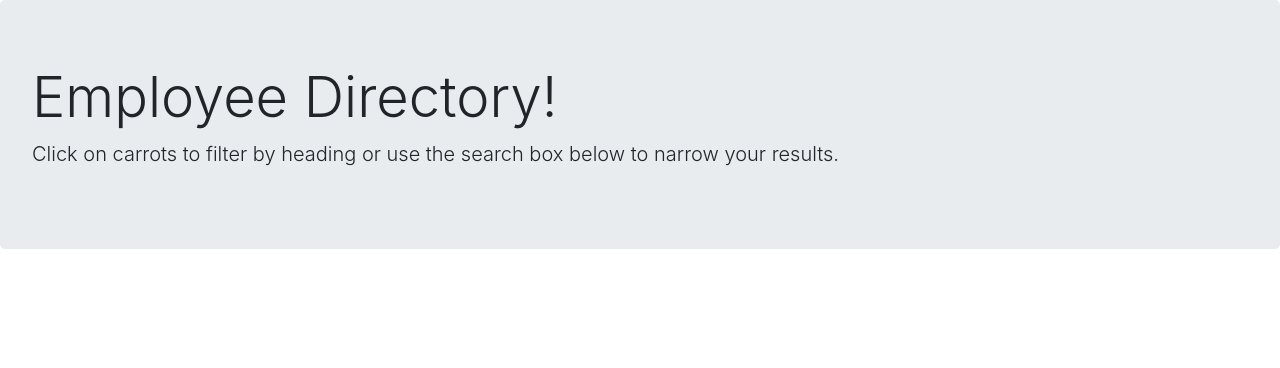
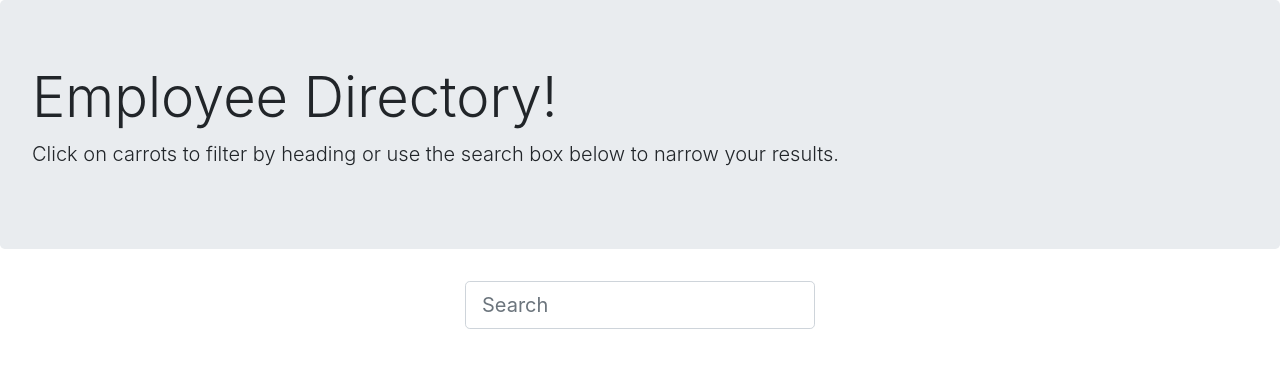
Before and after one commit to thedanitor/directory, a React (Create React App) app: page / in a window 1280 px wide. Shown: the top 368 px of the page. Built offline with nearby package versions, Linux system fonts and the light colour scheme.

Commit message:
Added Wrapper, SearchBar components

```diff
--- a/src/App.js
+++ b/src/App.js
@@ -1,10 +1,15 @@
-import React from 'react';
-import './App.css';
-import Jumbotron from "./components/Jumbotron"
+import React from "react";
+import "./App.css";
+import Wrapper from "./components/Wrapper";
+import Jumbotron from "./components/Jumbotron";
+import SearchBar from "./components/SearchBar";
 
 function App() {
   return (
-     <Jumbotron />
+    <Wrapper>
+      <Jumbotron />
+      <SearchBar />
+    </Wrapper>
   );
 }
 
--- a/src/components/Jumbotron/index.js
+++ b/src/components/Jumbotron/index.js
@@ -1,10 +1,10 @@
 import React from "react";
 
-function Jumbotron(props) {
+function Jumbotron() {
     return (
-        <div class="jumbotron">
-  <h1 class="display-4">Employee Directory!</h1>
-  <p class="lead">Click on carrots to filter by heading or use the search box below to narrow your results.</p>
+        <div className="jumbotron">
+  <h1 className="display-4">Employee Directory!</h1>
+  <p className="lead">Click on carrots to filter by heading or use the search box below to narrow your results.</p>
 </div>
     );
 }
--- /dev/null
+++ b/src/components/SearchBar/index.js
@@ -0,0 +1,21 @@
+import React from "react";
+
+function SearchBar() {
+  return (
+    <div className="container">
+      <div className="row">
+        <div className="col-4"></div>
+        <div className="col-4">
+          <input
+            className="form-control form-control-lg"
+            type="text"
+            placeholder="Search"
+          />
+        </div>
+        <div className="col-4"></div>
+      </div>
+    </div>
+  );
+}
+
+export default SearchBar;
--- /dev/null
+++ b/src/components/Wrapper/index.js
@@ -0,0 +1,8 @@
+import React from "react";
+// import "./style.css";
+
+function Wrapper(props) {
+  return <div className="wrapper">{props.children}</div>;
+}
+
+export default Wrapper;
```
